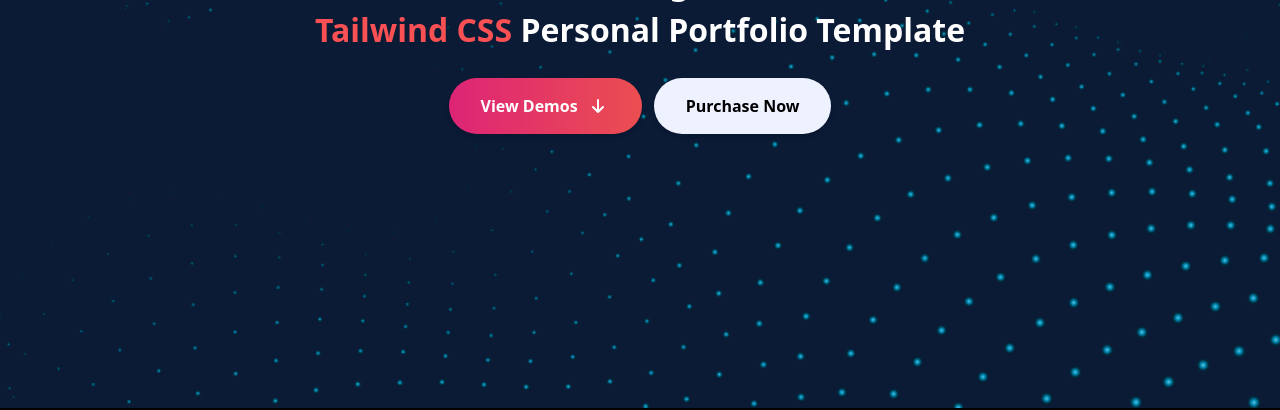
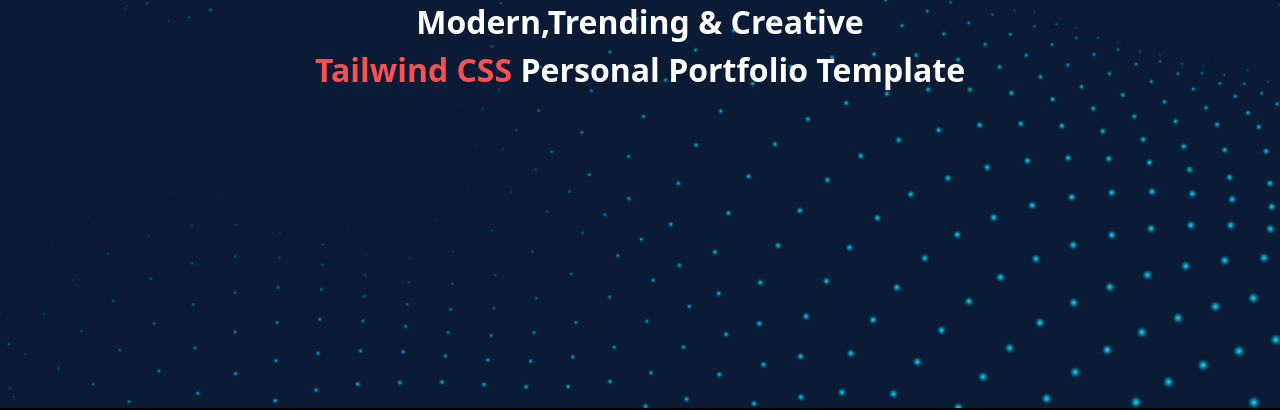
Before and after one commit to dogedeluxe01/Bostami-Portfolio, a plain HTML site: page index.html in a window 1280 px wide. Shown: the part 392-802 px from the top of the page. Drawn offline with Linux system fonts and the light colour scheme.

Commit message:
Update index.html

```diff
--- a/index.html
+++ b/index.html
@@ -34,19 +34,6 @@
                 Modern,Trending &amp; Creative <br class="md:block hidden" />
                 <span class="text-[#F95054]">Tailwind CSS</span> Personal Portfolio Template
             </p>
-
-                <div class="flex mt-6 justify-center">
-                    <a href="#demo"
-                        class="flex-shrink-0 inline-flex mr-3 items-center justify-center px-5 md:px-8 py-3 md:py-4 text-sm md:text-base font-semibold leading-6 text-white bg-gradient-to-r from-[#FA5252] to-[#DD2476] hover:bg-gradient-to-l from-[#DD2476]  to-[#fa5252ef] rounded-full shadow-md">
-                        View Demos <svg xmlns="http://www.w3.org/2000/svg" class="h-6 w-6 ml-2" fill="none"
-                            viewBox="0 0 24 24" stroke="currentColor" stroke-width="2">
-                            <path stroke-linecap="round" stroke-linejoin="round" d="M17 13l-5 5m0 0l-5-5m5 5V6"></path>
-                        </svg>
-                    </a>
-                    <a href="#/portfolio" target="_blank" rel="noopener noreferrer"
-                        class="flex-shrink-0 inline-flex items-center justify-center px-5 md:px-8 py-3 md:py-4 text-sm  font-semibold leading-6 rounded-full bg-indigo-50 text-black-900 shadow-md hover:bg-slate-50">
-                        Purchase Now </a>
-                </div>
         </div>
     </div>
 
```
Lines whose indentation alone changed are shown as unchanged.
